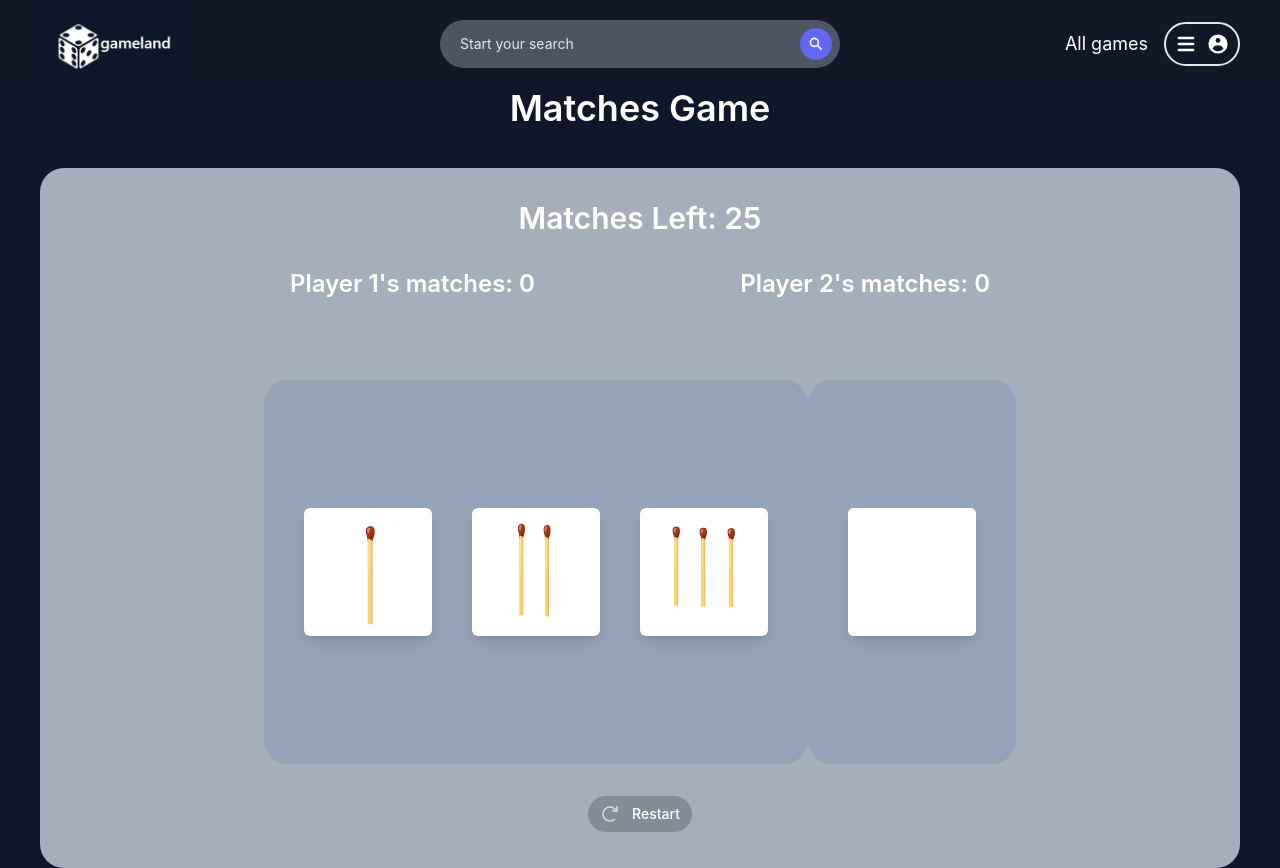
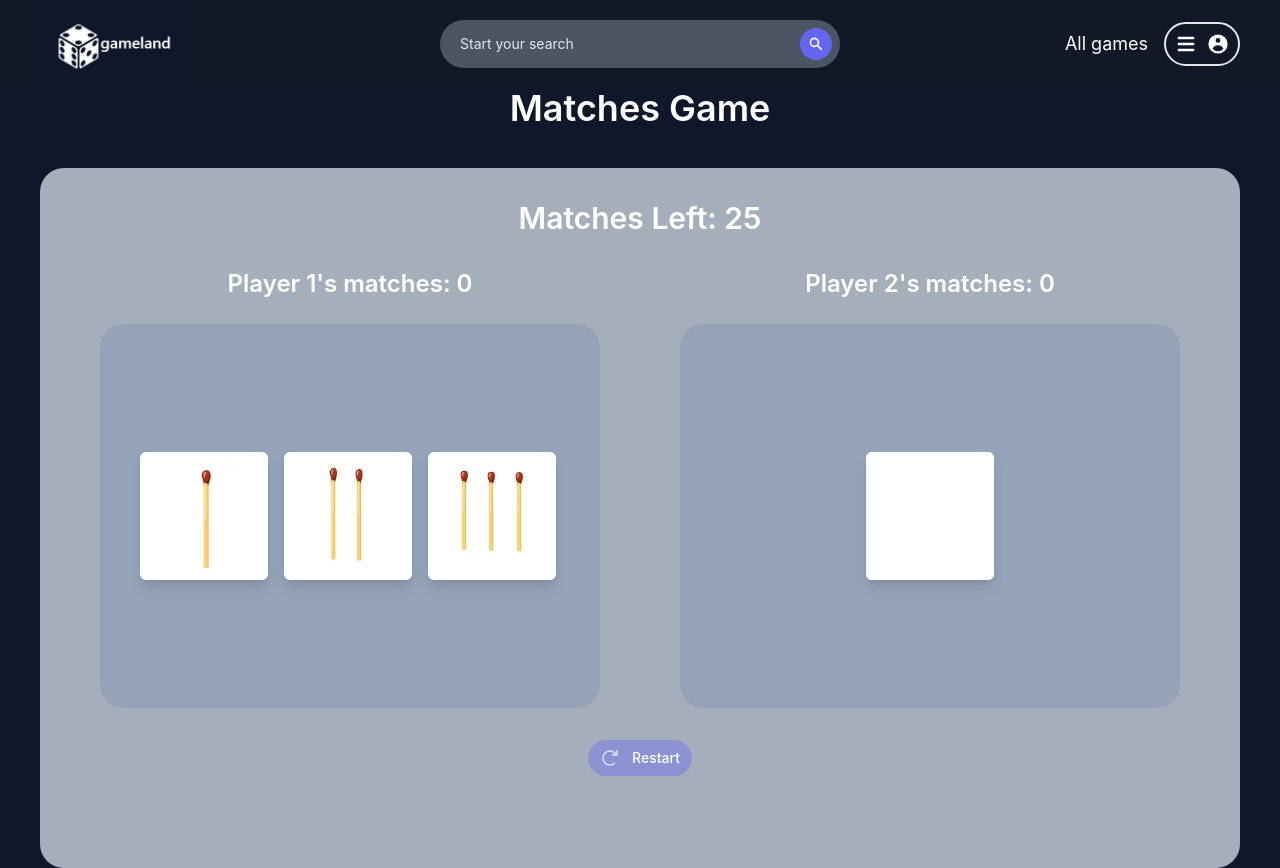
Before and after one commit to pie3phobic/Internship-test-task, a Next.js app: page /game in a window 1280 px wide. Built offline with nearby package versions, Linux system fonts and the light colour scheme; what @badrap/bar-of-progress would draw is missing.

Commit message:
added confetti if player wins

```diff
--- a/package.json
+++ b/package.json
@@ -15,6 +15,7 @@
     "date-fns": "^2.29.2",
     "next": "^12.2.5",
     "react": "^17.0.2",
+    "react-confetti": "^6.1.0",
     "react-date-range": "^1.4.0",
     "react-dom": "17.0.2",
     "react-player": "^2.12.0",
--- a/pages/game.js
+++ b/pages/game.js
@@ -4,6 +4,7 @@ import { useState, useEffect } from "react";
 import { Transition } from "@headlessui/react";
 import { Fragment } from "react";
 import { useTimeoutFn } from "react-use";
+import Confetti from "react-confetti";
 
 function Game() {
   const [matchesLeft, setMatchesLeft] = useState(25);
@@ -12,6 +13,7 @@ function Game() {
   const [matchesPlayer2, setMatchesPlayer2] = useState(0);
   const [player1Turn, setPlayer1Turn] = useState(0); // Track the current turn of Player 1
   const [player2Turn, setPlayer2Turn] = useState(0);
+  const [winner, setWinner] = useState("");
   let [isShowing, setIsShowing] = useState(true);
   let [, , resetIsShowing] = useTimeoutFn(() => setIsShowing(true), 500);
   useEffect(() => {
@@ -19,8 +21,10 @@ function Game() {
       // Game over
       if (matchesPlayer1 % 2 === 0) {
         console.log("Player 1 wins!");
+        setWinner("player-1");
       } else if (matchesPlayer2 % 2 === 0) {
         console.log("Player 2 wins!");
+        setWinner("player-2");
       } else {
         console.log("It's a tie!");
       }
@@ -73,11 +77,13 @@ function Game() {
     setMatchesPlayer2(0);
     setPlayer1Turn(0);
     setPlayer2Turn(0);
+    setWinner("player-0");
   };
   return (
     <div className="bg-blue-950 text-white">
       <Header />
       <div className="flex justify-center">
+        {winner === "player-1" && <Confetti width={1400} height={800} />}
         <h1 className="text-4xl font-semibold">Matches Game</h1>
       </div>
       <div>
@@ -87,21 +93,13 @@ function Game() {
               Matches Left: {matchesLeft}
             </p>
           </div>
-          <div className="flex justify-between w-[700px] pt-8">
-            <div className="flex flex-col">
-              <a className="text-2xl font-semibold">
+          <div className="flex justify-between gap-20 items-center pt-8">
+            <div className="flex flex-col items-center">
+              <a className="text-2xl font-semibold mb-6">
                 Player 1's matches: {matchesPlayer1}
               </a>
-            </div>
-            <a className="text-2xl font-semibold">
-              Player 2's matches: {matchesPlayer2}
-            </a>
-          </div>
-          <div className="flex w-[1200px] justify-center">
-            {matchesLeft > 0 && (
-              <div className="mt-20">
-                {player === 1 && (
-                  <div className="flex gap-10 bg-slate-400 rounded-3xl px-10 py-32">
+              <div className="">
+                <div className="flex gap-4 bg-slate-400 w-[500px] rounded-3xl px-10 py-32">
                   <div
                     className="w-32 h-32 flex justify-center align-middle rounded-md bg-white shadow-lg hover:cursor-pointer hover:scale-105 transform transition duration-200 ease-out"
                     onClick={() => handleTakeMatches(1)}
@@ -124,12 +122,13 @@ function Game() {
                     />
                   </div>
                 </div>
-                )}
               </div>
-            )}
-            <div>
-              {/* <p>Hellooo</p> */}
-              <div className="flex flex-col items-center mt-20 rounded-3xl bg-slate-400 px-10 py-32">
+            </div>
+            <div className="flex flex-col items-center">
+              <a className="text-2xl font-semibold mb-6">
+                Player 2's matches: {matchesPlayer2}
+              </a>
+              <div className="flex flex-col items-center rounded-3xl w-[500px] bg-slate-400 px-10 py-32">
                 <div className="h-32 w-32">
                   <Transition
                     as={Fragment}
@@ -152,9 +151,8 @@ function Game() {
               </div>
             </div>
           </div>
-          {/* <button onClick={handleRestart}>Restart</button> */}
           <button
-            className="backface-visibility-hidden mt-8 flex transform items-center rounded-full bg-black bg-opacity-20 px-3 py-2 text-sm font-medium text-white transition hover:scale-105 hover:bg-opacity-30 focus:outline-none active:bg-opacity-40"
+            className="backface-visibility-hidden mt-8 flex transform items-center rounded-full bg-purple-accent bg-opacity-40 px-3 py-2 text-sm font-medium text-white transition hover:scale-105 hover:bg-opacity-30 focus:outline-none active:bg-opacity-40"
             onClick={handleRestart}
           >
             <svg viewBox="0 0 20 20" fill="none" className="h-5 w-5 opacity-70">
```
Also changed, not shown: 1 other file (tests, documents, lock files or other folders). Lines whose indentation alone changed are shown as unchanged.
